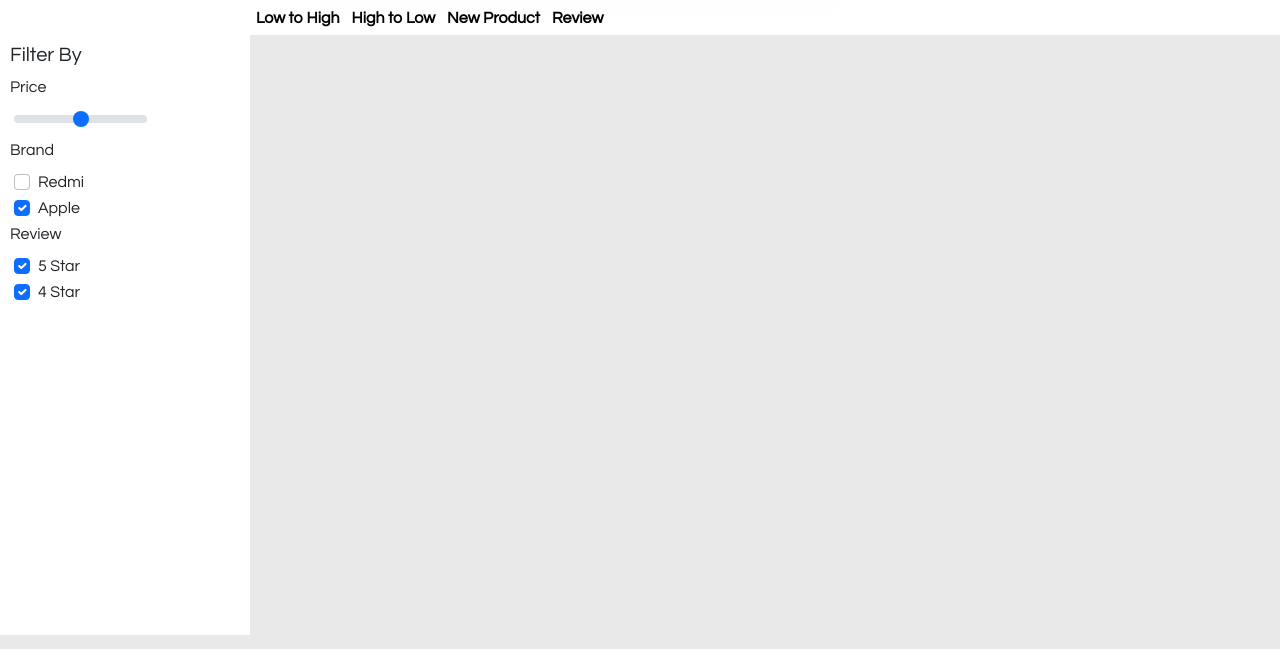
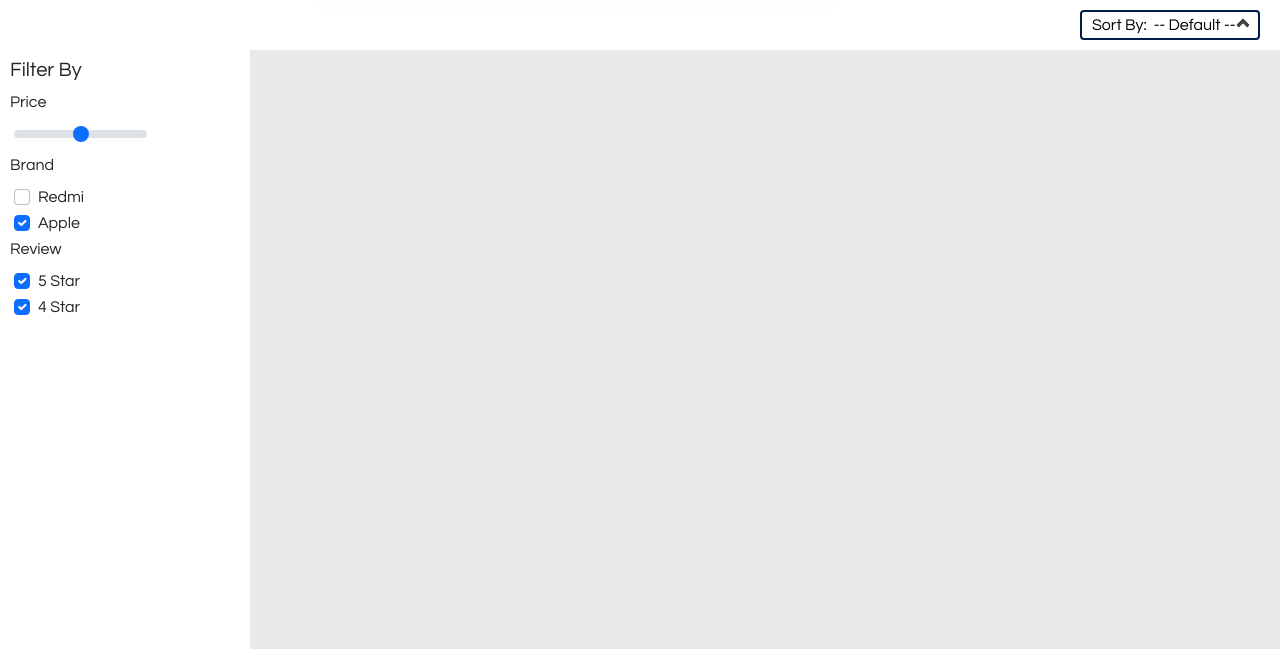
Before and after one commit to Manish78199/MyShop, a Django app: page /find/1/ in a window 1280 px wide. Shown: the part 70-719 px from the top of the page. Run offline with Django 3.2, Linux system fonts and the light colour scheme; data comes from the database, SQL or seed files in the repository; both versions use the stored data as it was after the commit.

Commit message:
14Dec2022

```diff
--- a/MyShop/models.py
+++ b/MyShop/models.py
@@ -1,7 +1,4 @@
-
-from pyexpat import model
 from django.db import models
-from traitlets import default
 
 # # Create your models here.
 class product(models.Model):
--- a/MyShop/templates/pages/Find.html
+++ b/MyShop/templates/pages/Find.html
@@ -1,9 +1,11 @@
 {% extends 'Nav.html' %}
+{% load static %}
 {% block head %}
 <link rel="stylesheet" href="https://fonts.googleapis.com/icon?family=Material+Icons">
-
+<link rel="stylesheet" href="{% static 'DropDown.css' %}">
 {% endblock %}
 {% block title %} My Shop | {{value}}{% endblock %}
+
 {% block css %}
 
 body{
@@ -81,21 +83,15 @@
 }
 
 .Nav_helper{
-padding-left:250px;
+padding-right:20px;
 display:flex;
-justify-content:start;
+justify-content:end;
 align-items:center;
-height:35px;
+height: 50px;
 width:100%;
 background-color:white
 }
-.Nav_helper >button{
-height:25px;
-border:none;
-background:none;
-color:black;
-font-weight:bold;
-}
+
 
 
 .prod-btn {
@@ -131,11 +127,20 @@
 {% block body %}
 <div class="Nav_helper">
 
-    <button value="LOWToHIGH">Low to High</button>
-    <button value="HiGHTOLOW"> High to Low </button>
-    <button value="HiGHTOLOW"> New Product </button>
-    <button value="HiGHTOLOW"> Review</button>
+    <div class="DropDown">
 
+        <button class="toggle_btn" data-toggle="#Drop_container1">Sort By:&nbsp;&nbsp;<span id="drop_text">-- Default --</span> </button>
+        <div id="Drop_container1" class="Drop_container">
+            <div class="DropDown_con" id="DropDown_con">
+                <a href="#" target="_self" class="DropDown_values">-- Default --</a>
+                <a href="#" target="_self" class="DropDown_values">New </a>
+                <a href="#" target="_self" class="DropDown_values">High To Low Price </a>
+                <a href="#" target="_self" class="DropDown_values">Low To High Price </a>
+                <a href="#" target="_self" class="DropDown_values">Review</a>
+            </div>
+        </div>
+
+    </div>
 
 </div>
 <div class="main_con">
@@ -184,7 +189,7 @@
     </div>
 
 
-    <div id="Search_box_text" hidden>    {{value}}</div>
+    <div id="Search_box_text" hidden>{{value}}</div>
     <script>
            document.getElementById("Search_Prod").value= document.getElementById("Search_box_text").innerHTML.trim();
 
@@ -267,7 +272,7 @@
         }
     });
 </script>
-<!-- <script>
+<script src="{% static 'DropDown.js' %}"></script>
 
 
 
@@ -276,44 +281,4 @@
 
 
 
-
-    function SuccessfullyCart() {
-        document.getElementById("successCart").style.transform = "translateY(50px)";
-        setTimeout(() => {
-            document.getElementById("successCart").style.transform = "translateY(-200px)";
-        }, 1500)
-    }
-
-
-    var cart = {};
-    if (localStorage.getItem("cart") == null) {
-        cart = {};
-
-    }
-    else {
-        cart = JSON.parse(localStorage.getItem("cart"));
-        updateCart(cart)
-
-
-    }
-
-    const allc = document.querySelectorAll(".addToCart");
-    allc.forEach((car) => {
-        car.onclick = function () {
-            if (cart["PI" + this.getAttribute("prid")] != undefined) {
-                cart["PI" + this.getAttribute("prid")] += 1;
-            }
-            else {
-                cart["PI" + this.getAttribute("prid")] = 1;
-            }
-
-            localStorage.setItem("cart", JSON.stringify(cart));
-            updateCart(cart);
-            SuccessfullyCart();
-        }
-    });
-    console.log(allc);
-</script> -->
-
-
 {% endblock %}
--- a/MyShop/templates/pages/Nav.html
+++ b/MyShop/templates/pages/Nav.html
@@ -86,7 +86,7 @@
             </ul>
           </div>
 
-          <button id="Search_btn" type="submit" title="Search" onclick="SearchProducts()"></button>
+          <button id="Search_btn" type="button" title="Search" onclick="SearchProducts()"></button>
         </div>
 
       </div>
@@ -200,13 +200,14 @@
         document.getElementById("Search_Prod").blur();
 
       }
+
      document.getElementById("SearchingAppearance_con").style.display="block";
     }
 
     document.getElementById("Search_Prod").onblur=function(e){
-      console.log(e)
+
        document.getElementById("SearchingAppearance_con").style.display="none";
-      /*removeSuggest();*/
+      removeSuggest();
 
     }
 
@@ -262,14 +263,14 @@
         document.getElementById("suggestProdCon").appendChild(l);
 
       }
-      console.log(document.querySelectorAll("#suggestProdCon >li"));
+
       document.querySelectorAll("#suggestProdCon >li").forEach((lis) => {
-        console.log(lis)
-        lis.onclick = function () {
-          console.log(this.innerHTML);
+
+        lis.onmousedown= function () {
+
           document.getElementById("Search_Prod").value = this.innerHTML;
           removeSuggest();
-
+          document.querySelector("#Search_btn").click();
 
         }
 
--- /dev/null
+++ b/MyShop/templates/pages/static/DropDown.css
@@ -0,0 +1,83 @@
+      .DropDown {
+
+          width: 180px;
+      }
+
+      .toggle_btn {
+
+          padding-right: 10px;
+          padding-left: 10px;
+          text-align: start;
+          border: 2px solid #001d48;
+          width: inherit;
+          background-color: white;
+          cursor: pointer;
+          border-radius: 4px;
+      }
+
+      .DropDown_con {
+          margin-top: 4px;
+          background-color: white;
+          display: flex;
+          flex-direction: column;
+          width: inherit;
+          border-radius: 2px;
+          box-shadow: 0px 0px 6px #525252;
+      }
+
+
+      .DropDown_con>a {
+          padding: 0px 6px;
+          color: black;
+          text-decoration: none;
+          border-bottom: 1px solid #e5e5e5;
+      }
+
+      .DropDown_con>a:hover {
+          background-color: #0a87f5;
+          color: white;
+      }
+
+      .Drop_container {
+          z-index: 10;
+          width: 180px;
+          display: none;
+          position: absolute;
+      }
+
+      .show_drop {
+          display: block !important;
+      }
+
+      .Active_toggle {
+          border: 2px solid #0040f3;
+          box-shadow: 0 0 2px #225cff;
+      }
+
+      .toggle_btn::after {
+          transform: rotateZ(45deg);
+          content: " ";
+          width: 10px;
+          border-top: 4px solid;
+          border-left: 4px solid;
+          border-color: #444444;
+          height: 10px;
+          margin-top: 7px;
+          float: right;
+          border-bottom-left-radius: 2px;
+          border-top-right-radius: 2px;
+      }
+
+      .Active_toggle::after {
+          transform: rotateZ(225deg);
+          content: " ";
+          width: 10px;
+          border-top: 4px solid;
+          border-left: 4px solid;
+          border-color: #444444;
+          height: 10px;
+          margin-top: 6px;
+          float: right;
+          border-bottom-left-radius: 2px;
+          border-top-right-radius: 2px;
+      }
--- /dev/null
+++ b/MyShop/templates/pages/static/DropDown.js
@@ -0,0 +1,41 @@
+
+        var toggle = document.querySelectorAll(".toggle_btn");
+
+        toggle.forEach((tog) => {
+            tog.onclick = function () {
+
+                var own = this;
+                own.classList.add("Active_toggle")
+                document.querySelector(this.dataset.toggle).classList.add("show_drop");
+                var what = this.dataset.toggle;
+                document.onmouseup = function (e) {
+
+                    e.preventDefault();
+
+                    /*var ha = true;
+                    for (let i of e.path) {
+                        if (i == document.querySelector(what)) {
+                            ha = false;
+                            break;
+
+                        }
+
+                    }
+                    if (ha) */{
+
+                        document.querySelector(what).classList.remove("show_drop");
+                        own.classList.remove("Active_toggle")
+                    }
+
+
+                }
+                var allvalues=document.querySelectorAll(".DropDown_values");
+                allvalues.forEach((val)=>{
+                    val.onclick=function(){
+                         document.querySelector(what).classList.remove("show_drop");
+                         own.classList.remove("Active_toggle")
+                        document.querySelector("#drop_text").innerHTML=String(this.innerHTML).length >11?String(this.innerHTML).slice(0,9)+"...":this.innerHTML;
+                    }
+                });
+            }
+        });
--- a/MyShop/views.py
+++ b/MyShop/views.py
@@ -1,3 +1,9 @@
+"""
+Developed By Manish
+"""
+
+
+
 from ast import Try
 from datetime import date
 import email
@@ -156,21 +162,20 @@
 
 def find2(request,cat):
 
-
-
-     prod=product.objects.filter(product_category=cat,product_Name__contains="").values()
+     prod=[]
+     if cat.lower()=="all":
+            prod =product.objects.all()
+     else:
+      prod=product.objects.filter(product_category=cat,product_Name__contains="").values()
 
      para={"cat":cat,"prod":prod,"value":""}
      return render(request,"pages/Find.html",para)
 
 def find3(request,cat,pname):
 
-
-     prod=product.objects.filter(product_Name__contains=pname ).values()
-
-     para={"cat":cat,"prod":prod,"value":pname}
-     return render(request,"pages/Find.html",para)
-
+       prod=product.objects.filter(product_Name__contains=pname ).values()
+       para={"cat":cat,"prod":prod,"value":pname}
+       return render(request,"pages/Find.html",para)
 
 
 
```
Also changed, not shown: MyShop/templates/pages/Checkout.html (+8 -11 lines), Shop/settings.py (+7 -0 lines), db.sqlite3.
